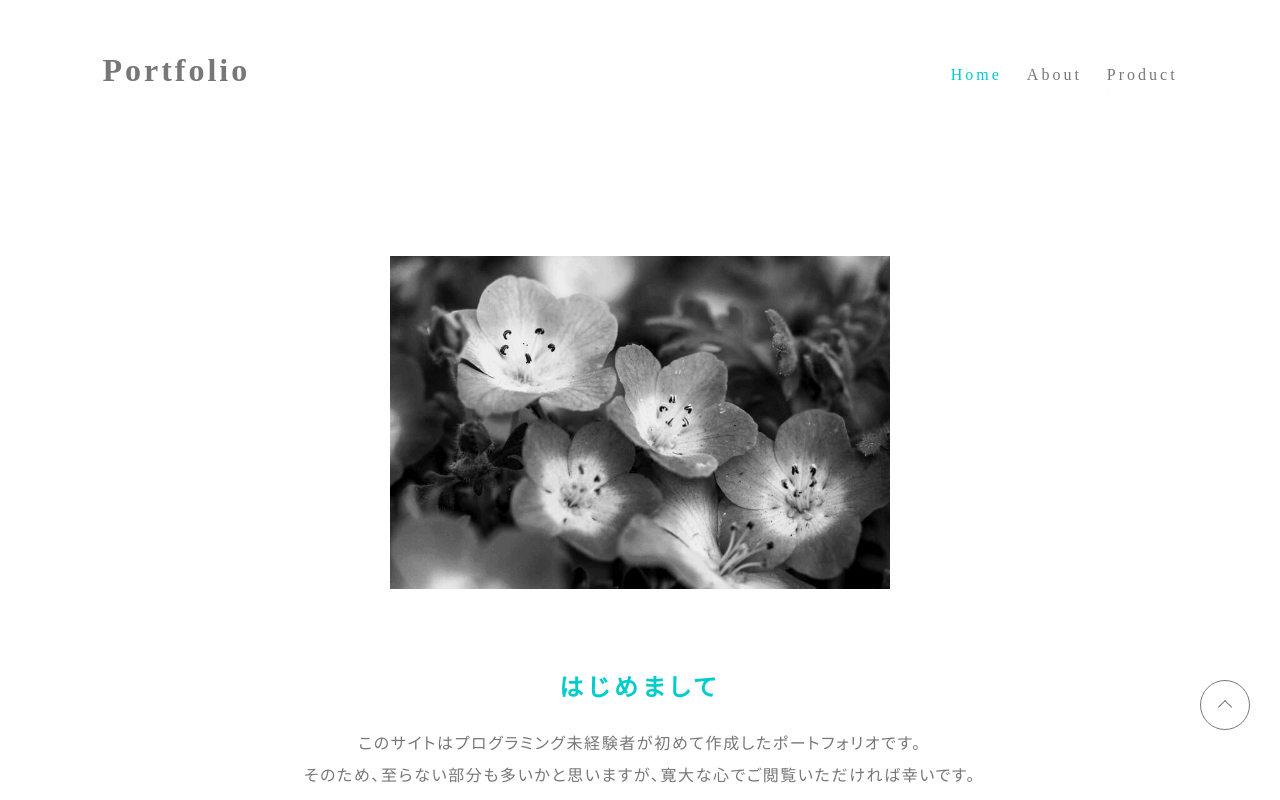
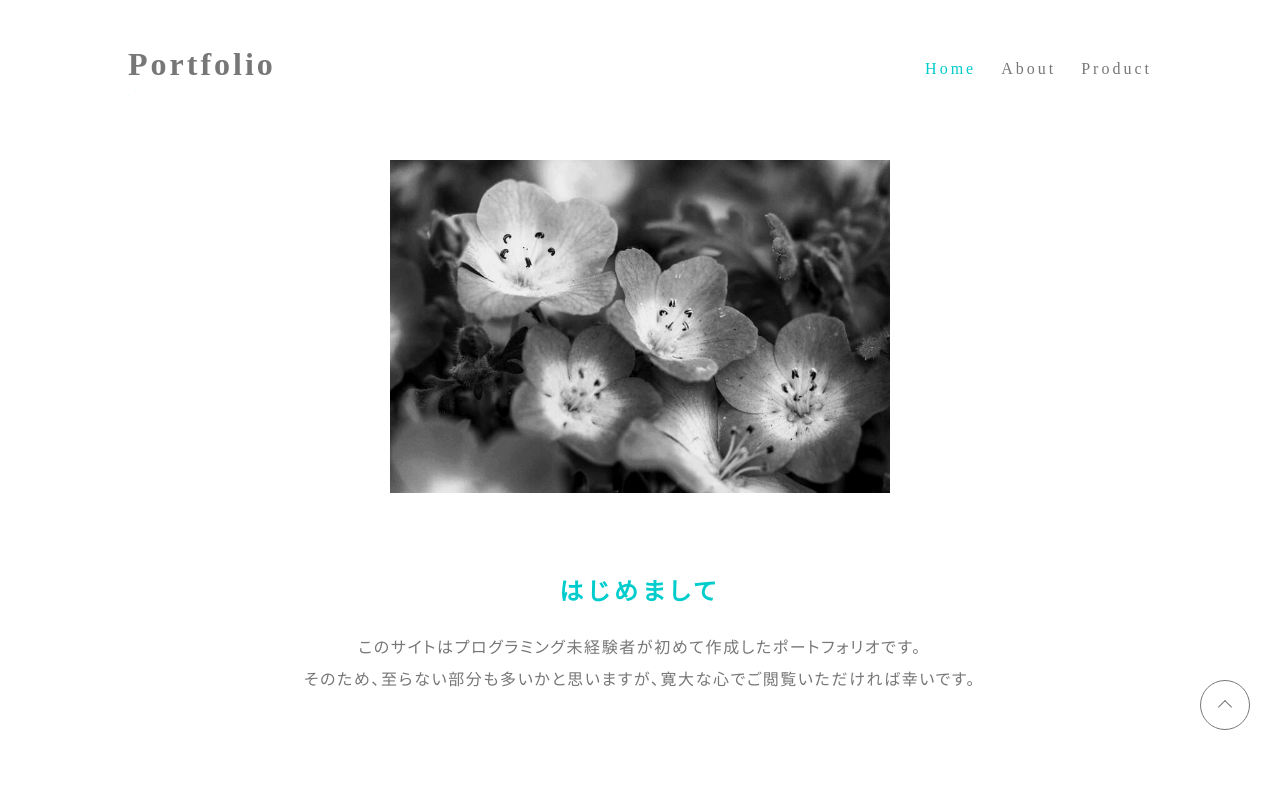
Before and after one commit to kogitma/Portfolio, a plain HTML site: page index.html in a window 1280 px wide. Shown: the top 800 px of the page. Drawn offline with Linux system fonts and the light colour scheme.

Commit message:
ヘッダーと写真の位置関係修正

```diff
--- a/style.css
+++ b/style.css
@@ -19,6 +19,8 @@ html {
     -webkit-tap-highlight-color: transparent;
     scroll-behavior: smooth;
 }
+
+
 
 /*ページトップ移動*/
 .pagetop {
@@ -51,6 +53,8 @@ html {
     }
 }
 
+
+
 /* bodyの諸設定 */
 body {
     margin: 0;
@@ -82,11 +86,9 @@ body {
 
 
 
-
-
 /*ヘッダー部分*/
 header {
-    padding: 3% 8%;
+    padding: 2em 8em;
     position: fixed;
     top: 0;
     width: 100%;
@@ -146,12 +148,6 @@ ul li ul li a:hover {
 
 
 
-
-
-
-
-
-
 /*リンク全般*/
 a {
     text-decoration: none;
@@ -197,9 +193,10 @@ a:hover:after {
 }
 
 
+
 /*写真*/
 .topphoto {
-    padding: 20% 0 5%;
+    padding: 10em 0 5%;
     text-align: center;
 }
 
@@ -218,6 +215,8 @@ a:hover:after {
     border: 1px solid #0ff;
 }
 
+
+
 /*副題*/
 h2 {
     margin: 0;
@@ -226,6 +225,7 @@ h2 {
     letter-spacing: 0.2em;
     color: #0cc;
 }
+
 
 
 /*各文章*/
@@ -238,6 +238,8 @@ h2 {
     text-align: center;
     padding: 5%;
 }
+
+
 
 /*フッター*/
 footer {
```
